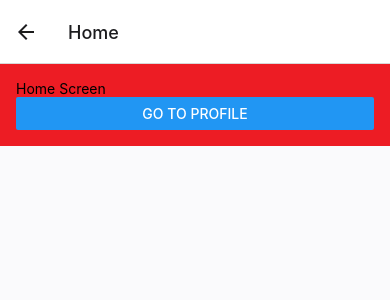
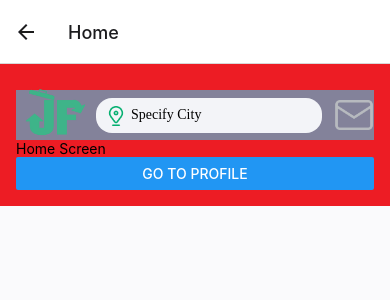
Before and after one commit to ProjJunkFree/JunkFree, a React Native app: screen /Home in a window 390 px wide. Shown: the top 300 px of the page. Built offline with nearby package versions, Linux system fonts and the light colour scheme.

Commit message:
Terec - Initial Home UI

```diff
--- a/components/HomeScreen.js
+++ b/components/HomeScreen.js
@@ -1,11 +1,23 @@
 import React from "react";
-import { View, SafeAreaView, ScrollView, Text, Button } from "react-native";
+import { Font } from "expo";
+
+import {
+  View,
+  SafeAreaView,
+  ScrollView,
+  Text,
+  Button,
+  TextInput,
+  TouchableOpacity,
+  Image,
+} from "react-native";
 
 import { COLORS, icons, images, SIZES } from "../constants";
-
-// component
+import styles from "./HomeStyle/homescreen.style";
 
 function HomeScreen({ navigation }) {
+  const [searchCity, setSearchCity] = React.useState("");
+
   const handleProfile = () => {
     // Navigate to the Profile screen
     navigation.navigate("Profile");
@@ -21,6 +33,23 @@ function HomeScreen({ navigation }) {
             padding: SIZES.medium,
           }}
         >
+          <View style={styles.searchContainer}>
+            <Image source={images.junkFreeLogo} style={styles.mainLogoSize} />
+            <View style={styles.searchWrapper}>
+              <TextInput
+                style={styles.searchInput}
+                value={searchCity}
+                placeholder="Specify City"
+                onChange={(text) => setSearchCity(text)}
+              />
+              <Image source={icons.locationGreen} style={styles.absoluteImg} />
+            </View>
+            <TouchableOpacity>
+              <Image source={icons.email} style={styles.emailIcon} />
+            </TouchableOpacity>
+          </View>
+          {/* Post component */}
+
           <Text>Home Screen</Text>
           <Button title="Go to Profile" onPress={handleProfile} />
         </View>
--- /dev/null
+++ b/components/HomeStyle/homescreen.style.js
@@ -0,0 +1,90 @@
+import { StyleSheet } from "react-native";
+import { Font } from "expo";
+
+import { COLORS, FONT, SIZES } from "../../constants";
+
+const styles = StyleSheet.create({
+  container: {
+    width: "100%",
+  },
+  userName: {
+    fontFamily: FONT.regular,
+    fontSize: SIZES.large,
+    color: COLORS.secondary,
+  },
+  mainLogoSize: {
+    width: 80,
+    height: 80,
+  },
+
+  emailIcon: {
+    width: 40,
+    height: 40,
+  },
+  welcomeMessage: {
+    fontFamily: FONT.bold,
+    fontSize: SIZES.xLarge,
+    color: COLORS.primary,
+    marginTop: 2,
+  },
+  searchContainer: {
+    justifyContent: "center",
+    alignItems: "center",
+    flexDirection: "row",
+    marginTop: SIZES.xSmall,
+    height: 50,
+    backgroundColor: COLORS.gray,
+  },
+  searchWrapper: {
+    flex: 1,
+    backgroundColor: COLORS.white,
+    marginRight: SIZES.small,
+    borderRadius: SIZES.medium,
+    height: "70%",
+    position: "relative",
+  },
+  absoluteImg: {
+    position: "absolute",
+    top: 8,
+    width: 20,
+    height: 20,
+    left: 10,
+  },
+  searchInput: {
+    fontFamily: FONT.regular,
+    width: "100%",
+    height: "100%",
+    paddingHorizontal: SIZES.medium,
+    paddingLeft: 35,
+  },
+  searchBtn: {
+    width: 50,
+    height: "100%",
+    backgroundColor: COLORS.tertiary,
+    borderRadius: SIZES.medium,
+    justifyContent: "center",
+    alignItems: "center",
+  },
+  searchBtnImage: {
+    width: "50%",
+    height: "50%",
+    tintColor: COLORS.white,
+  },
+  tabsContainer: {
+    width: "100%",
+    marginTop: SIZES.medium,
+  },
+  tab: (activeJobType, item) => ({
+    paddingVertical: SIZES.small / 2,
+    paddingHorizontal: SIZES.small,
+    borderRadius: SIZES.medium,
+    borderWidth: 1,
+    borderColor: activeJobType === item ? COLORS.secondary : COLORS.gray2,
+  }),
+  tabText: (activeJobType, item) => ({
+    fontFamily: FONT.medium,
+    color: activeJobType === item ? COLORS.secondary : COLORS.gray2,
+  }),
+});
+
+export default styles;
--- a/constants/images.js
+++ b/constants/images.js
@@ -1,5 +1,6 @@
 import profile from "../assets/images/junkfree_circle.png";
-
+import junkFreeLogo from "../assets/images/junk.png";
 export default {
   profile,
+  junkFreeLogo,
 };
```
Also changed, not shown: components/HeroSection/HeroSection.js (added, +13 -0 lines), constants/icons.js (+7 -4 lines), components/HeroSection/herosection.style.js (added).
